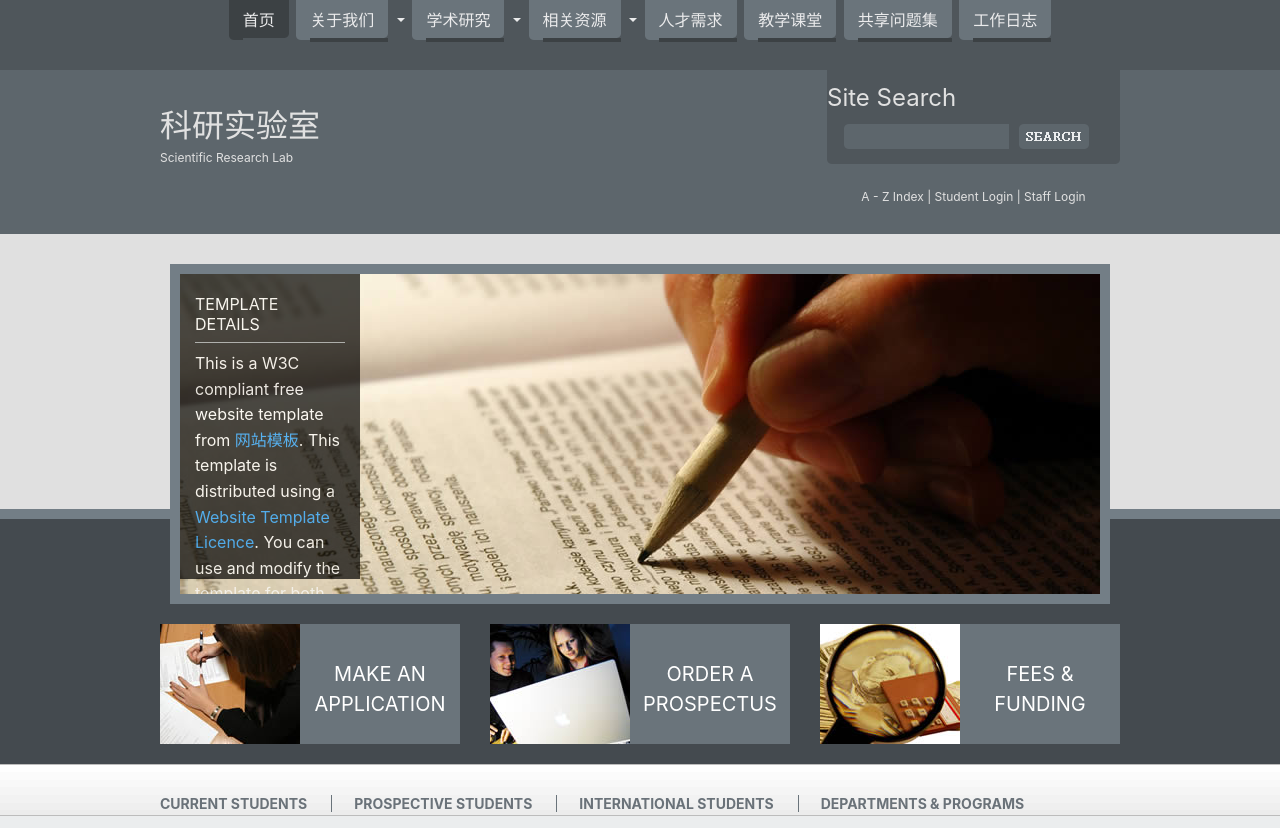
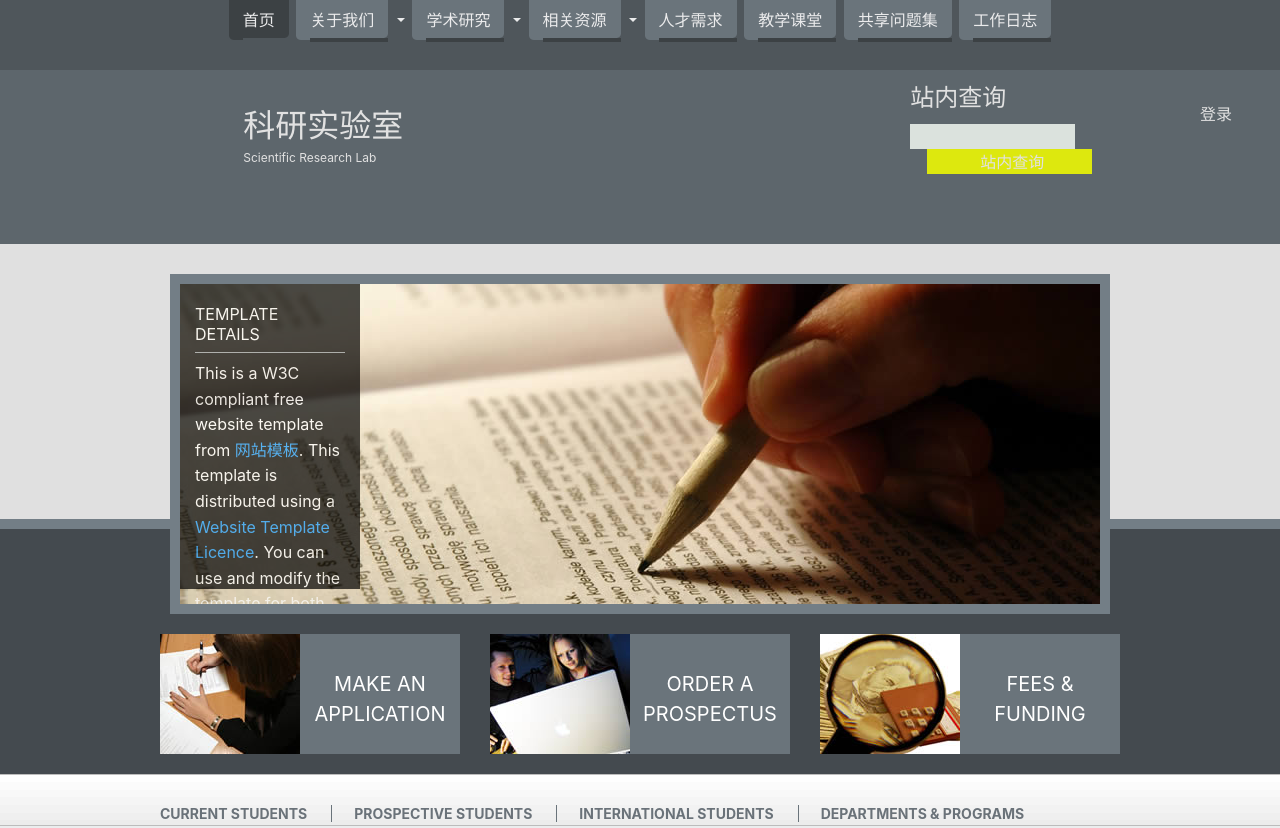
Before and after one commit to kalalxy/labui, a plain HTML site: page index.html in a window 1280 px wide. Shown: the top 828 px of the page. Drawn offline with nearby package versions, Linux system fonts and the light colour scheme.

```diff
--- a/index.html
+++ b/index.html
@@ -89,16 +89,18 @@
       <p>Scientific Research Lab</p>
     </div>
     <div class="fl_right">
-      <form action="#" method="post" id="sitesearch">
-        <fieldset>
-          <legend>Site Search</legend>
-          <input type="text" />
-          <input type="image" src="images/search.gif" id="search" alt="Search" />
-        </fieldset>
-      </form>
-      <p><a href="#">A - Z Index</a> | <a href="#">Student Login</a> | <a href="#">Staff Login</a></p>
+        <form action="#" method="post" id="sitesearch">
+          <fieldset>
+            <legend>站内查询</legend>
+            <input type="text" id="sitesearch-textbox" />
+            <input type="button" value="站内查询" id="sitesearch-button" />
+          </fieldset>
+        </form>
     </div>
   </div>
+  <span id="login-span">
+    <p> <a href="#">登录</a></p>
+  </span>
 </div>
 <!-- ####################################################################################################### -->
 <div class="wrapper row3">
--- a/styles/default.css
+++ b/styles/default.css
@@ -23,3 +23,8 @@
     left: -126%;
 }
 .display{display: none;}
+#header{display:inline-block;left: 15.2rem;}
+#login-span{float:right;margin-right:3rem;margin-top:2rem;}
+#sitesearch{background:none;}
+#sitesearch-textbox{background:rgba(244, 251, 244, 0.84) !important;padding-left: 5px !important;padding-right:5px !important;margin-left:0px !important;margin-right: 0px !important;}
+#sitesearch-button{background:#edf903e3 !important;}
```
